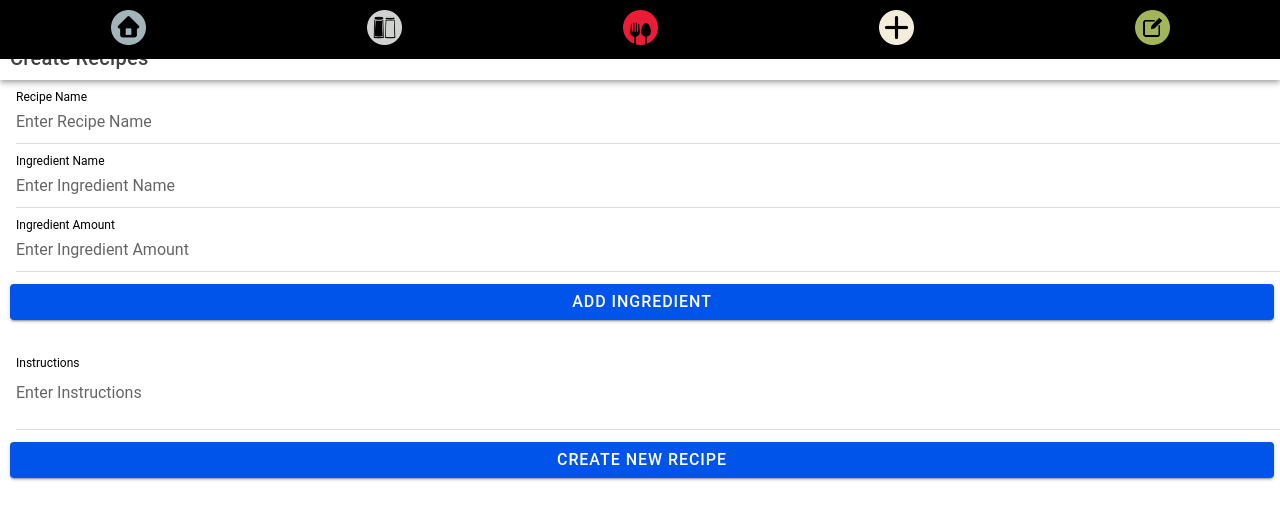
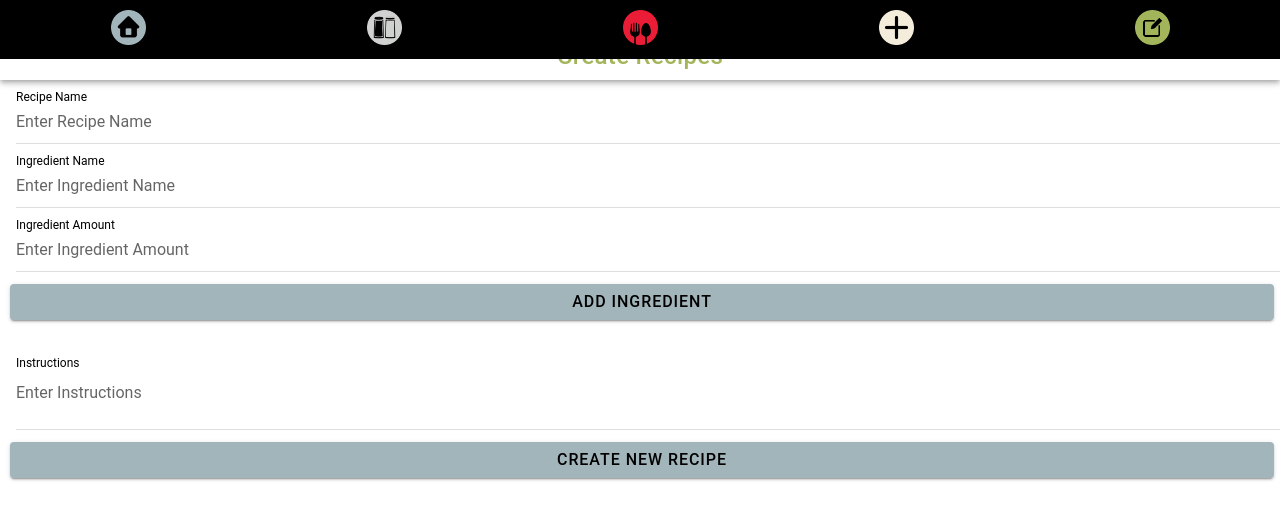
Before and after one commit to BC-1616/Cook-and-Compile, a React (Vite) app in the folder capstone/: page /CreateRecipes in a window 1280 px wide. Shown: the top 520 px of the page. Built offline with nearby package versions, Linux system fonts and the light colour scheme.

Commit message:
Changing variables.css to add global theme

```diff
--- a/capstone/src/Styles/variables.css
+++ b/capstone/src/Styles/variables.css
@@ -1,2 +1,89 @@
 /* For information on how to create your own theme, please see:
 http://ionicframework.com/docs/theming/ */
+
+/* This will change the styles across the app */
+
+#title {
+    color: #A2B55B;
+    font-size: 1.5rem;
+    text-align: center;
+  }
+
+h1 {
+    color: #8f9f50;
+    text-align: center;
+    font-size: 1.2rem;
+  }
+
+p {
+    color: #a2b5bb;
+    text-align: center;
+    font-size: 1rem;
+    margin: 20px;
+  }
+
+/* This will change the theme colors for the app. */
+:root {
+	--ion-color-primary: #a2b5bb;
+	--ion-color-primary-rgb: 162,181,187;
+	--ion-color-primary-contrast: #000000;
+	--ion-color-primary-contrast-rgb: 0,0,0;
+	--ion-color-primary-shade: #8f9fa5;
+	--ion-color-primary-tint: #abbcc2;
+
+	--ion-color-secondary: #8f9fa5;
+	--ion-color-secondary-rgb: 143,159,165;
+	--ion-color-secondary-contrast: #000000;
+	--ion-color-secondary-contrast-rgb: 0,0,0;
+	--ion-color-secondary-shade: #7e8c91;
+	--ion-color-secondary-tint: #9aa9ae;
+
+	--ion-color-tertiary: #7e8c91;
+	--ion-color-tertiary-rgb: 126,140,145;
+	--ion-color-tertiary-contrast: #000000;
+	--ion-color-tertiary-contrast-rgb: 0,0,0;
+	--ion-color-tertiary-shade: #6f7b80;
+	--ion-color-tertiary-tint: #8b989c;
+
+	--ion-color-success: #a2b55b;
+	--ion-color-success-rgb: 162,181,91;
+	--ion-color-success-contrast: #000000;
+	--ion-color-success-contrast-rgb: 0,0,0;
+	--ion-color-success-shade: #8f9f50;
+	--ion-color-success-tint: #abbc6b;
+
+	--ion-color-warning: #ddd16a;
+	--ion-color-warning-rgb: 221,209,106;
+	--ion-color-warning-contrast: #000000;
+	--ion-color-warning-contrast-rgb: 0,0,0;
+	--ion-color-warning-shade: #c2b85d;
+	--ion-color-warning-tint: #e0d679;
+
+	--ion-color-danger: #eb1d36;
+	--ion-color-danger-rgb: 235,29,54;
+	--ion-color-danger-contrast: #000000;
+	--ion-color-danger-contrast-rgb: 0,0,0;
+	--ion-color-danger-shade: #cf1a30;
+	--ion-color-danger-tint: #ed344a;
+
+	--ion-color-light: #cfd2cf;
+	--ion-color-light-rgb: 207,210,207;
+	--ion-color-light-contrast: #000000;
+	--ion-color-light-contrast-rgb: 0,0,0;
+	--ion-color-light-shade: #b6b9b6;
+	--ion-color-light-tint: #d4d7d4;
+
+	--ion-color-medium: #5f5f5f;
+	--ion-color-medium-rgb: 95,95,95;
+	--ion-color-medium-contrast: #ffffff;
+	--ion-color-medium-contrast-rgb: 255,255,255;
+	--ion-color-medium-shade: #545454;
+	--ion-color-medium-tint: #6f6f6f;
+
+	--ion-color-dark: #2f2f2f;
+	--ion-color-dark-rgb: 47,47,47;
+	--ion-color-dark-contrast: #ffffff;
+	--ion-color-dark-contrast-rgb: 255,255,255;
+	--ion-color-dark-shade: #292929;
+	--ion-color-dark-tint: #444444;
+}
```
